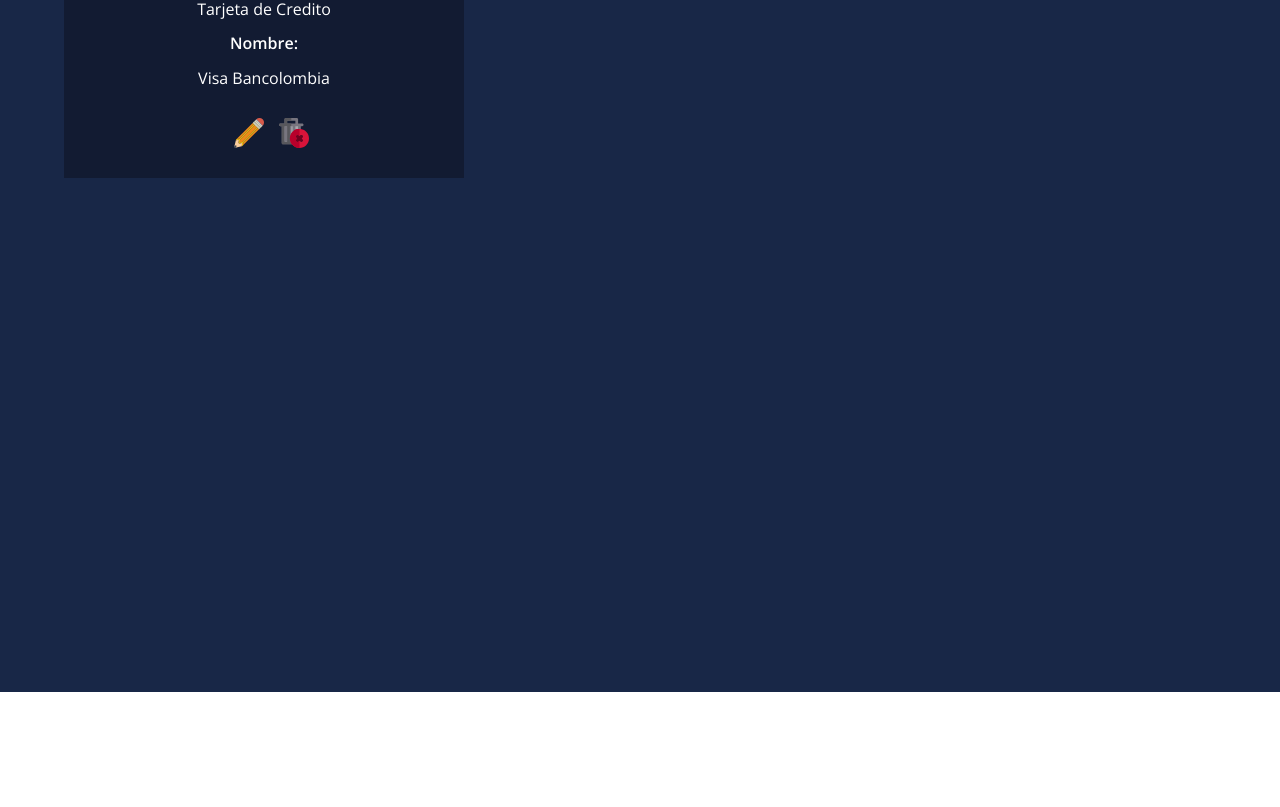
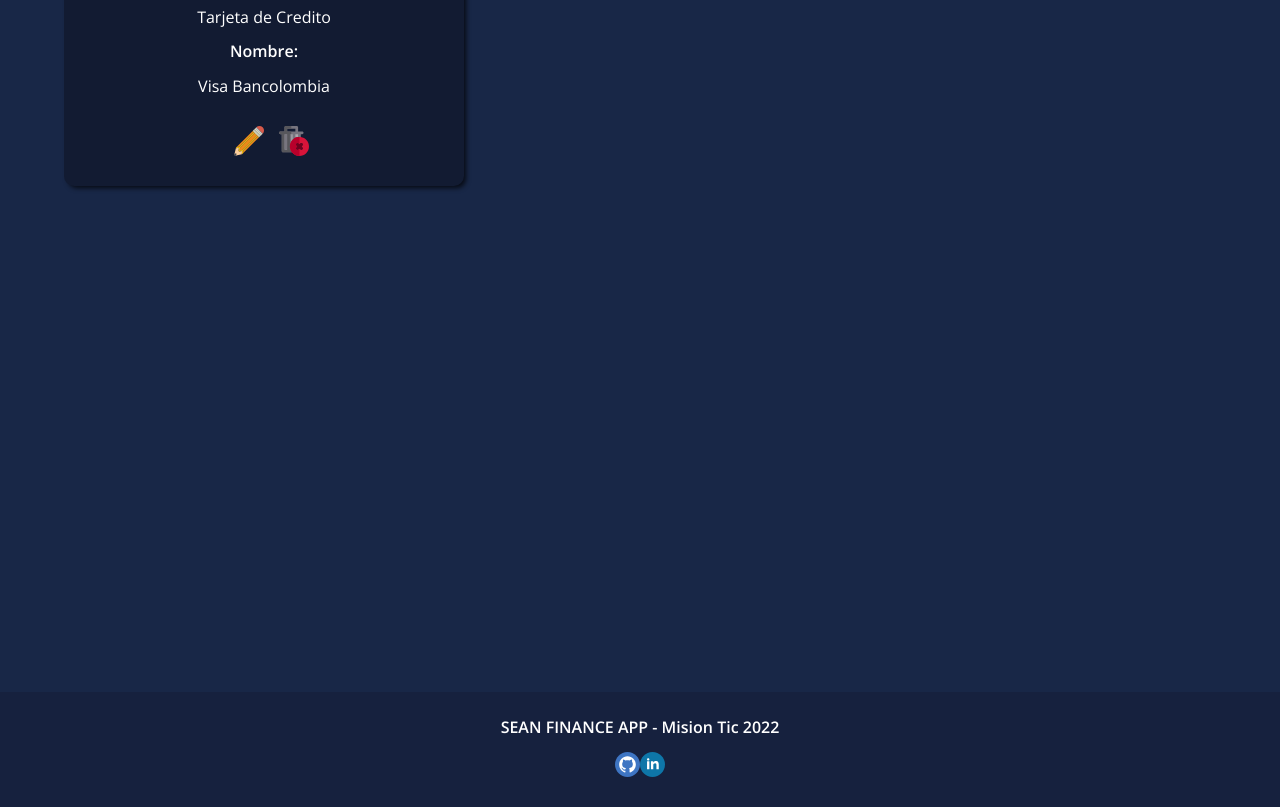
Before and after one commit to IamSASD/finance-app-front, a React (Vite) app: page /products in a window 1280 px wide. Shown: the part 180-987 px from the top of the page. Before the commit the page ends 872 px from the top, so only its background shows below. Built offline with nearby package versions, Linux system fonts and the light colour scheme.

Commit message:
footer conponent terminado

```diff
--- /dev/null
+++ b/src/components/Footer.jsx
@@ -0,0 +1,16 @@
+import github from '../assets/icons/github.svg';
+import linkedin from '../assets/icons/linkedin.svg';
+
+export const Footer = () => {
+  return (
+    <div className="footer">
+        <div className="container">
+            <p>SEAN FINANCE APP - Mision Tic 2022</p>
+            <figure className='footer-icons'>
+                <img src={ github } alt="gitgub repo" />
+                <img src={ linkedin } alt="linkedin" />
+            </figure>
+        </div>
+    </div>
+  )
+}
--- a/src/components/Products.jsx
+++ b/src/components/Products.jsx
@@ -1,6 +1,7 @@
 import { NavBar } from "./NavBar";
 import '../css/product-activity.css';
 import { ProductCard } from "./ProductCard";
+import { Footer } from "./Footer";
 
 export const Products = () => {
   return (
@@ -12,6 +13,7 @@
             <ProductCard type="Tarjeta de Credito" name="Visa Bancolombia" />
           </div>
         </main>
+        <Footer />
     </>
   )
 }
--- a/src/css/product-activity.css
+++ b/src/css/product-activity.css
@@ -55,6 +55,7 @@
     padding: 10px;
     color: #fff;
     text-align: center;
+    margin-bottom: 8px;
 }
 
 /* Product Card */
@@ -64,6 +65,10 @@
     background-color: var(--color-secundary);
     padding: 10px;
     max-width: 400px;
+    border-radius: 10px;
+    -webkit-box-shadow: 3px 3px 5px -1px rgba(0,0,0,0.75);
+    -moz-box-shadow: 3px 3px 5px -1px rgba(0,0,0,0.75);
+    box-shadow: 3px 3px 5px -1px rgba(0,0,0,0.75);
 }
 
 .card-labels{
@@ -78,3 +83,14 @@
 }
 
 /* Footer */
+.footer{
+    background-color: var(--color-primary);
+    padding: 10px;
+    text-align: center;
+    font-weight: 600;
+    color: #fff;
+}
+
+.footer-icons img{
+    height: 25px;
+}
```
